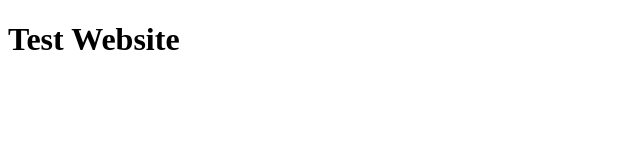
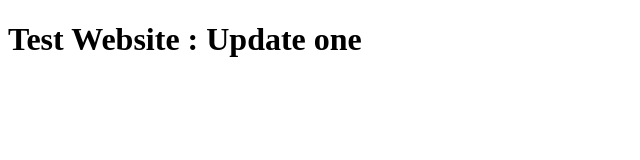
Before and after one commit to adityagola/firstApplication, a plain HTML site: page index.html in a window 1280 px wide. Shown: the whole page, without its empty margins (0-640 px from the left). Drawn offline with Linux system fonts and the light colour scheme.

Commit message:
Second push

```diff
--- a/index.html
+++ b/index.html
@@ -7,7 +7,7 @@
 </head>
 <body>
     <div>
-        <h1>Test Website</h1>
+        <h1>Test Website : Update one</h1>
     </div>
 </body>
 </html>
```
